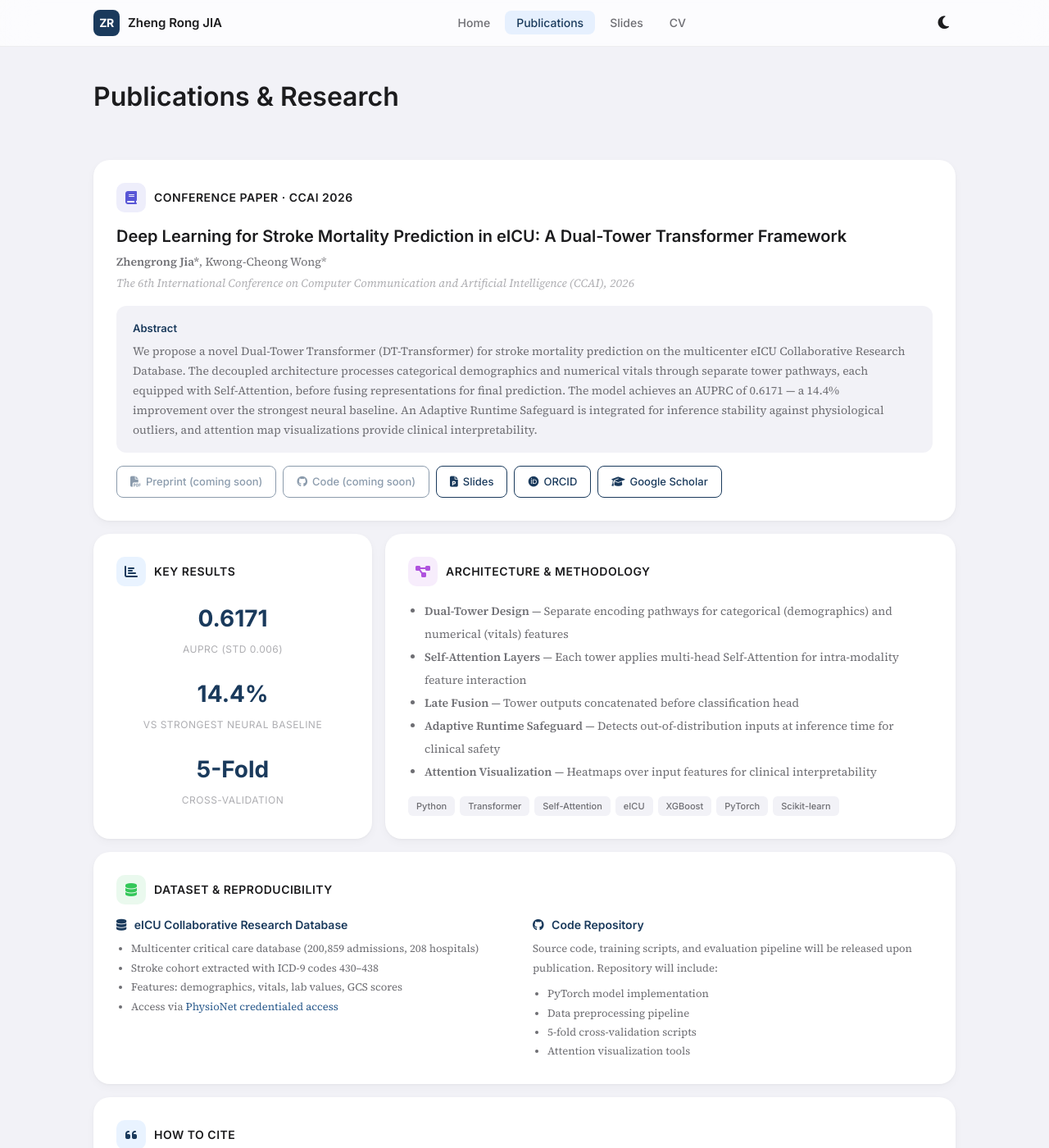
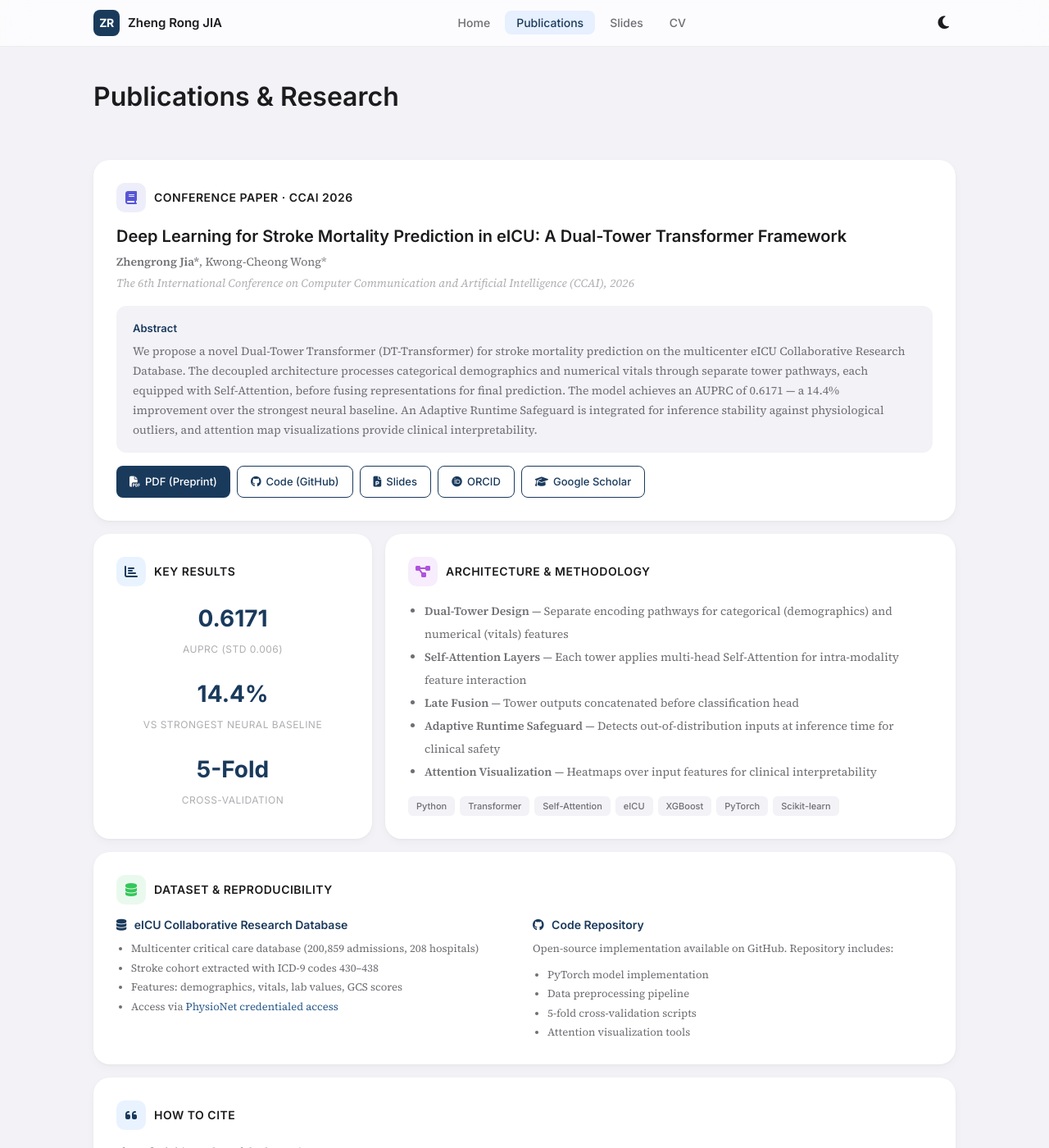
Before and after one commit to ZR-JIA/zr-jia.github.io, a Jekyll site: the page built from _pages/publications.md, in a window 1280 px wide and 1400 px high. Shown: the whole window at 82% size. Built offline with Jekyll 4.4.1, drawn with Linux system fonts in a browser that asks for light colours.

Commit message:
fix: replace coming-soon placeholders with live PDF and code links
publications.md: activate the two disabled buttons (preprint PDF
and GitHub code) with the real URLs; update the Code Repository
section heading to a direct link and reword the description from
"will be released" to "available on GitHub".

```diff
--- a/_pages/publications.md
+++ b/_pages/publications.md
@@ -38,8 +38,8 @@ description: "Research publications by Zheng Rong JIA, including the DT-Transfor
       </div>
 
       <div class="pub-links" style="flex-wrap:wrap;">
-        <span class="btn btn-outline" style="cursor:default;opacity:0.5;"><i class="fas fa-file-pdf"></i> Preprint (coming soon)</span>
-        <span class="btn btn-outline" style="cursor:default;opacity:0.5;"><i class="fab fa-github"></i> Code (coming soon)</span>
+        <a href="https://drive.google.com/file/d/1yl0XyzkV9QuHWtkpBu8RyXFypU3Ptb8b/view?usp=sharing" class="btn btn-primary" target="_blank" rel="noopener noreferrer"><i class="fas fa-file-pdf"></i> PDF (Preprint)</a>
+        <a href="https://github.com/ZR-JIA/Dual-Tower-Transformer-eICU-Stroke" class="btn btn-outline" target="_blank" rel="noopener noreferrer"><i class="fab fa-github"></i> Code (GitHub)</a>
         <a href="/slides/" class="btn btn-outline"><i class="fas fa-file-powerpoint"></i> Slides</a>
         <a href="https://orcid.org/0009-0007-8829-6713" class="btn btn-outline"><i class="fab fa-orcid"></i> ORCID</a>
         <a href="https://scholar.google.com/citations?user=juPceOgAAAAJ&hl=en" class="btn btn-outline"><i class="fas fa-graduation-cap"></i> Google Scholar</a>
@@ -115,9 +115,9 @@ description: "Research publications by Zheng Rong JIA, including the DT-Transfor
           </ul>
         </div>
         <div>
-          <h4 style="font-family:'Inter',sans-serif;font-size:14px;color:var(--color-primary);margin-bottom:8px;"><i class="fab fa-github" style="margin-right:6px;"></i> Code Repository</h4>
+          <h4 style="font-family:'Inter',sans-serif;font-size:14px;color:var(--color-primary);margin-bottom:8px;"><i class="fab fa-github" style="margin-right:6px;"></i> <a href="https://github.com/ZR-JIA/Dual-Tower-Transformer-eICU-Stroke" target="_blank" rel="noopener noreferrer" style="color:var(--color-primary);">Code Repository</a></h4>
           <p style="font-size:13px;color:var(--color-text-secondary);line-height:1.8;margin-bottom:8px;">
-            Source code, training scripts, and evaluation pipeline will be released upon publication. Repository will include:
+            Open-source implementation available on GitHub. Repository includes:
           </p>
           <ul style="font-size:13px;color:var(--color-text-secondary);padding-left:18px;line-height:1.8;">
             <li>PyTorch model implementation</li>
```
